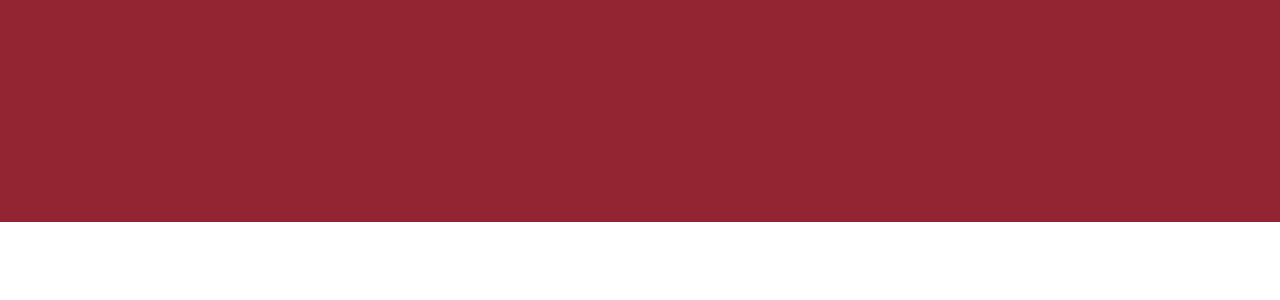
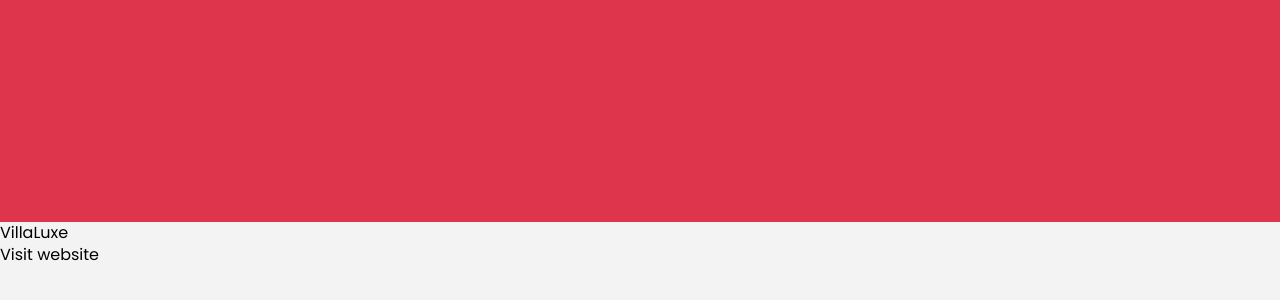
Before and after one commit to bobvanoorschot/bobvanoorschot.nl, a Gatsby site: page / in a window 1280 px wide. Shown: the part 1378-1678 px from the top of the page. Before the commit the page ends 1600 px from the top, so only its background shows below. Built offline with nearby package versions, Linux system fonts and the light colour scheme; Gatsby itself is replaced by a stand-in of ours.

Commit message:
Update work

```diff
--- /dev/null
+++ b/src/components/About/About.js
@@ -0,0 +1,13 @@
+import React from 'react';
+import styled from "styled-components"
+
+const Container = styled.section`
+  height: 100vh;
+  background-color: var(--bred);
+`
+
+export default function About( ) {
+  return <Container>
+
+  </Container>
+}
--- /dev/null
+++ b/src/components/About/index.js
@@ -0,0 +1,3 @@
+import About from "./About"
+
+export default About
--- a/src/components/Header/Header.js
+++ b/src/components/Header/Header.js
@@ -14,11 +14,12 @@ const HeaderCont = styled.header`
   justify-content: space-between;
 `
 const Logo = styled.div`
-  color: var(--dred);
+  color: var(--bred);
   font-weight: bold;
   font-size: 1.2rem;
   letter-spacing: -1px;
   line-height: 1rem;
+  text-shadow: 0 1px 0 rgba(0,0,0,.5)
 `
 
 const Nav = styled.nav`
@@ -56,8 +57,8 @@ export default function Header() {
       </Logo>
       <Nav>
         <ul>
+          <li>About</li>
           <li>Work</li>
-          <li>About</li>
           <li>Contact</li>
         </ul>
       </Nav>
--- a/src/components/Jumbotron.js
+++ b/src/components/Jumbotron.js
@@ -28,7 +28,7 @@ const Title = styled.h1`
   font-size: 6rem;
   color: var(--bred);
   z-index: 1;
-  span {
+  text-shadow: 0 1px 0 rgba(0, 0, 0, 0.7); span {
     color: var(--purple);
     display: block;
     font-size: 5rem;
@@ -60,9 +60,11 @@ const OnTop = styled.div`
   font-size: 4rem;
   color: #fff;
   font-weight: bold;
+  text-shadow: 0 1px 0 rgba(0, 0, 0, 0.5);
   &.right {
     background: var(--purple);
     right: 0;
+    text-shadow: 0 1px 0 rgba(0, 0, 0, 0.5);
   }
 `
 
--- /dev/null
+++ b/src/components/Work/Project.js
@@ -0,0 +1,18 @@
+import React from 'react'
+import styled from "styled-components"
+
+const ProjectContainer = styled.div`
+  width: 100%;
+
+`
+
+export default function Project({project}) {
+  return (
+    <ProjectContainer>
+      <div>
+        {project.name}
+      </div>
+      <div>Visit website</div>
+    </ProjectContainer>
+  )
+}
--- a/src/components/Work/Work.js
+++ b/src/components/Work/Work.js
@@ -1,11 +1,21 @@
 import React from 'react';
 import styled from "styled-components"
+import Project from './Project';
+
+import data from './Projects.json'
 
 const Container = styled.section`
   height: 100vh;
-  background-color: var(--dred);
+  background-color: var(--cloud);
 `
 
 export default function Work() {
-  return <Container>Recent Work</Container>
+  return <Container>
+    <div>
+      {data.projects.map(project => (
+        <Project project={project} />
+      ))}
+    </div>
+
+  </Container>
 }
--- a/src/pages/index.js
+++ b/src/pages/index.js
@@ -2,6 +2,7 @@ import React from "react"
 import Header from "../components/Header"
 import Jumbotron from "../components/Jumbotron"
 import Work from "../components/Work"
+import About from "../components/About"
 
 import "../styles/index.css"
 
@@ -10,6 +11,7 @@ export default function Home() {
     <main>
       <Header></Header>
       <Jumbotron></Jumbotron>
+      <About></About>
       <Work></Work>
     </main>
   )
```
Lines whose indentation alone changed are shown as unchanged.
